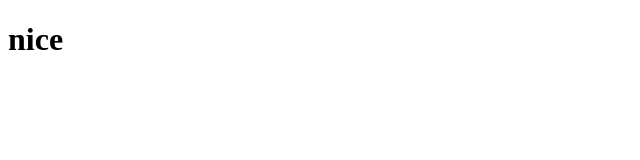
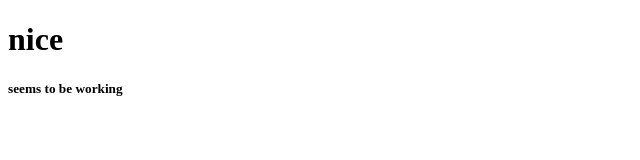
Before and after one commit to soheila-ghk/simple-portfolio, a plain HTML site: page index.html in a window 1280 px wide. Shown: the whole page, without its empty margins (0-640 px from the left). Drawn offline with Linux system fonts and the light colour scheme.

Commit message:
"complete  html"

```diff
--- a/index.html
+++ b/index.html
@@ -9,5 +9,6 @@
         <h1 id="root">
             nice
         </h1>
+        <h5>seems to be working</h5>
     </body>
 </html>
```
